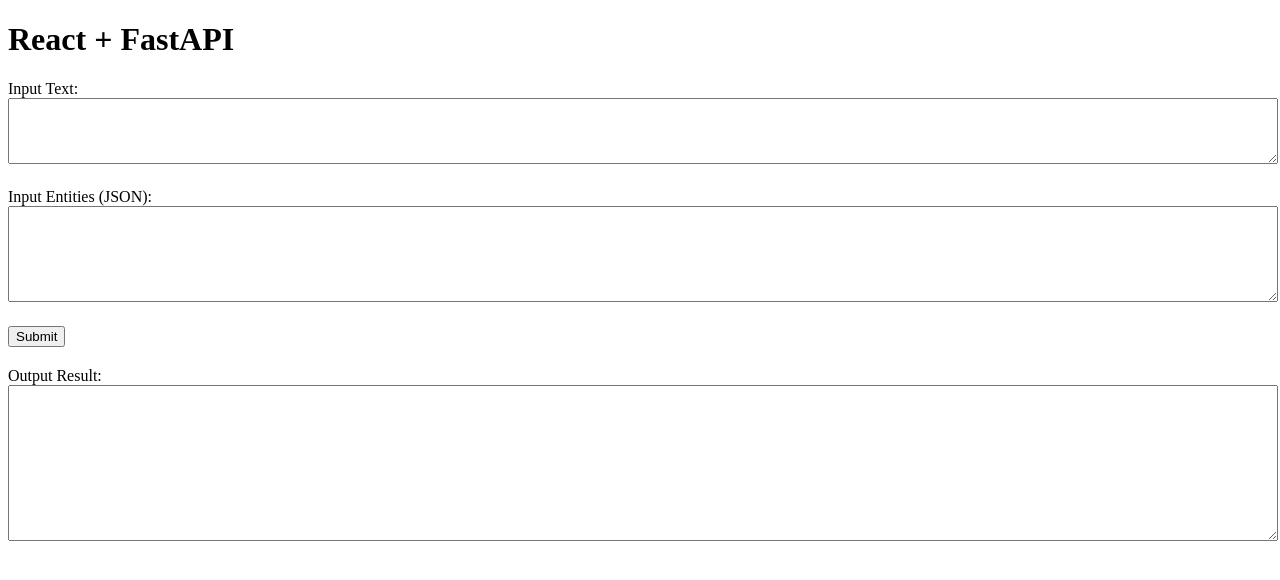
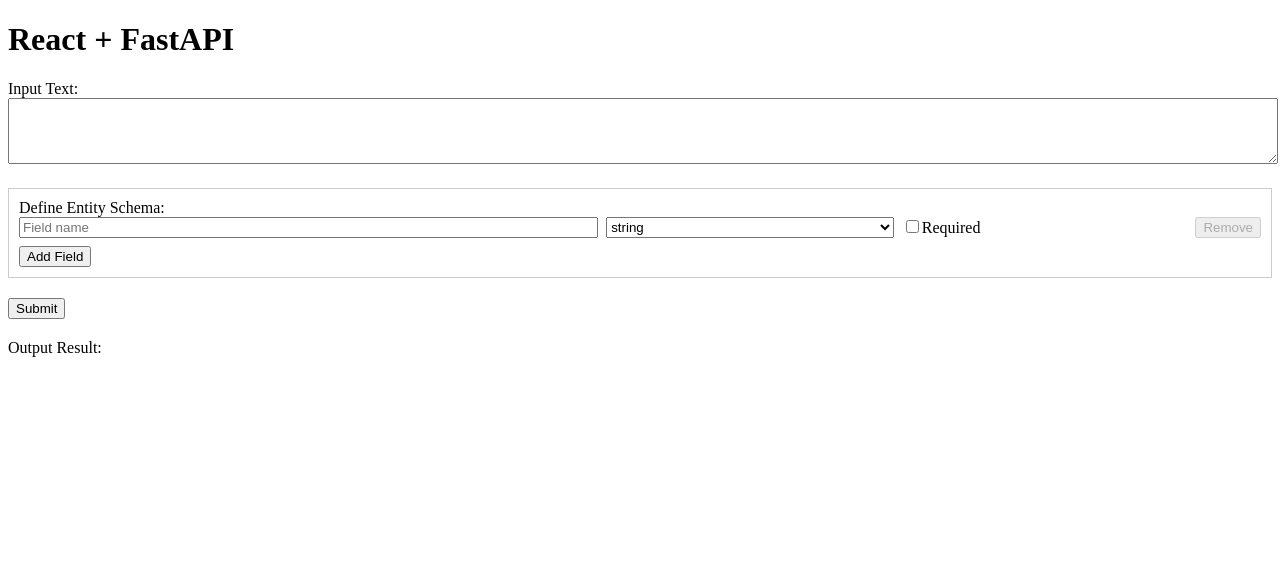
Before and after one commit to gorenguy/playground, a React (Create React App) app in the folder frontend/: page / in a window 1280 px wide. Shown: the top 580 px of the page. Built offline with nearby package versions, Linux system fonts and the light colour scheme; the HTML template or start-up script is replaced by a standard one.

Commit message:
entities widgets

```diff
--- a/frontend/src/EntityExtractor.js
+++ b/frontend/src/EntityExtractor.js
@@ -1,19 +1,53 @@
 import { useState } from "react";
+
+const FIELD_TYPES = ["string", "number", "boolean"];
 
 function EntityExtractor() {
   const [inputText, setInputText] = useState("");
-  const [inputEntities, setInputEntities] = useState("");
+  const [fields, setFields] = useState([
+    { name: "", type: "string", required: false }
+  ]);
   const [output, setOutput] = useState("");
   const [loading, setLoading] = useState(false);
+
+  // Add a new field to the schema
+  const addField = () => {
+    setFields([...fields, { name: "", type: "string", required: false }]);
+  };
+
+  // Remove a field from the schema
+  const removeField = idx => {
+    setFields(fields.filter((_, i) => i !== idx));
+  };
+
+  // Update a field's properties
+  const updateField = (idx, key, value) => {
+    setFields(fields.map((f, i) => (i === idx ? { ...f, [key]: value } : f)));
+  };
+
+  // Build OpenAPI 3.0 schema object
+  const buildSchema = () => {
+    const properties = {};
+    const required = [];
+    fields.forEach(f => {
+      if (!f.name) return;
+      properties[f.name] = { type: f.type };
+      if (f.required) required.push(f.name);
+    });
+    const schema = { type: "object", properties };
+    if (required.length) schema.required = required;
+    return schema;
+  };
 
   const handleSubmit = async () => {
     setLoading(true);
     setOutput("");
     try {
+      const schema = buildSchema();
       const res = await fetch("/api/extract", {
         method: "POST",
         headers: { "Content-Type": "application/json" },
-        body: JSON.stringify({ text: inputText, entities: inputEntities })
+        body: JSON.stringify({ text: inputText, schema })
       });
       const data = await res.json();
       setOutput(JSON.stringify(data, null, 2));
@@ -35,15 +69,39 @@
           onChange={e => setInputText(e.target.value)}
         />
       </div>
-      <div style={{ margin: "20px 0" }}>
-        <label>Input Entities (JSON):</label>
-        <br />
-        <textarea
-          rows={6}
-          style={{ width: "100%" }}
-          value={inputEntities}
-          onChange={e => setInputEntities(e.target.value)}
-        />
+      <div style={{ margin: "20px 0", border: "1px solid #ccc", padding: 10 }}>
+        <label>Define Entity Schema:</label>
+        {fields.map((field, idx) => (
+          <div key={idx} style={{ display: "flex", gap: 8, marginBottom: 8 }}>
+            <input
+              placeholder="Field name"
+              value={field.name}
+              onChange={e => updateField(idx, "name", e.target.value)}
+              style={{ flex: 2 }}
+            />
+            <select
+              value={field.type}
+              onChange={e => updateField(idx, "type", e.target.value)}
+              style={{ flex: 1 }}
+            >
+              {FIELD_TYPES.map(t => (
+                <option key={t} value={t}>{t}</option>
+              ))}
+            </select>
+            <label style={{ flex: 1 }}>
+              <input
+                type="checkbox"
+                checked={field.required}
+                onChange={e => updateField(idx, "required", e.target.checked)}
+              />
+              Required
+            </label>
+            <button onClick={() => removeField(idx)} disabled={fields.length === 1}>
+              Remove
+            </button>
+          </div>
+        ))}
+        <button onClick={addField}>Add Field</button>
       </div>
       <button onClick={handleSubmit} disabled={loading}>
         {loading ? "Processing..." : "Submit"}
@@ -51,15 +109,68 @@
       <div style={{ margin: "20px 0" }}>
         <label>Output Result:</label>
         <br />
-        <textarea
-          rows={10}
-          style={{ width: "100%" }}
-          value={output}
-          readOnly
-        />
+        {output && (
+          <OutputVisualizer output={output} />
+        )}
       </div>
     </div>
   );
 }
 
+// Beautiful output visualization component
+function OutputVisualizer({ output }) {
+  let parsed;
+  try {
+    parsed = JSON.parse(output);
+  } catch {
+    return <div style={{ color: 'red', fontWeight: 500 }}>{output}</div>;
+  }
+  if (typeof parsed === 'string') {
+    try {
+      parsed = JSON.parse(parsed);
+    } catch {
+      return <div style={{ color: 'green', fontWeight: 500 }}>{parsed}</div>;
+    }
+  }
+  // If the result is wrapped in a 'result' key, unwrap it
+  if (parsed && typeof parsed === 'object' && parsed.result) {
+    try {
+      parsed = typeof parsed.result === 'string' ? JSON.parse(parsed.result) : parsed.result;
+    } catch {
+      parsed = parsed.result;
+    }
+  }
+  if (!parsed || typeof parsed !== 'object') {
+    return <div style={{ color: 'green', fontWeight: 500 }}>{String(parsed)}</div>;
+  }
+  // Render as table
+  const entries = Object.entries(parsed);
+  if (!entries.length) return <div>No data extracted.</div>;
+  return (
+    <table style={{
+      width: '100%',
+      borderCollapse: 'collapse',
+      background: '#f6f8fa',
+      border: '1px solid #e1e4e8',
+      borderRadius: 8,
+      marginTop: 8
+    }}>
+      <thead>
+        <tr style={{ background: '#eaecef' }}>
+          <th style={{ textAlign: 'left', padding: 8, border: '1px solid #e1e4e8' }}>Field</th>
+          <th style={{ textAlign: 'left', padding: 8, border: '1px solid #e1e4e8' }}>Value</th>
+        </tr>
+      </thead>
+      <tbody>
+        {entries.map(([key, value]) => (
+          <tr key={key}>
+            <td style={{ padding: 8, border: '1px solid #e1e4e8', fontWeight: 500 }}>{key}</td>
+            <td style={{ padding: 8, border: '1px solid #e1e4e8' }}>{String(value)}</td>
+          </tr>
+        ))}
+      </tbody>
+    </table>
+  );
+}
+
 export default EntityExtractor;
```
Also changed, not shown: frontend/src/App.js (line endings or trailing spaces), 1 other file (tests, documents, lock files or other folders).
